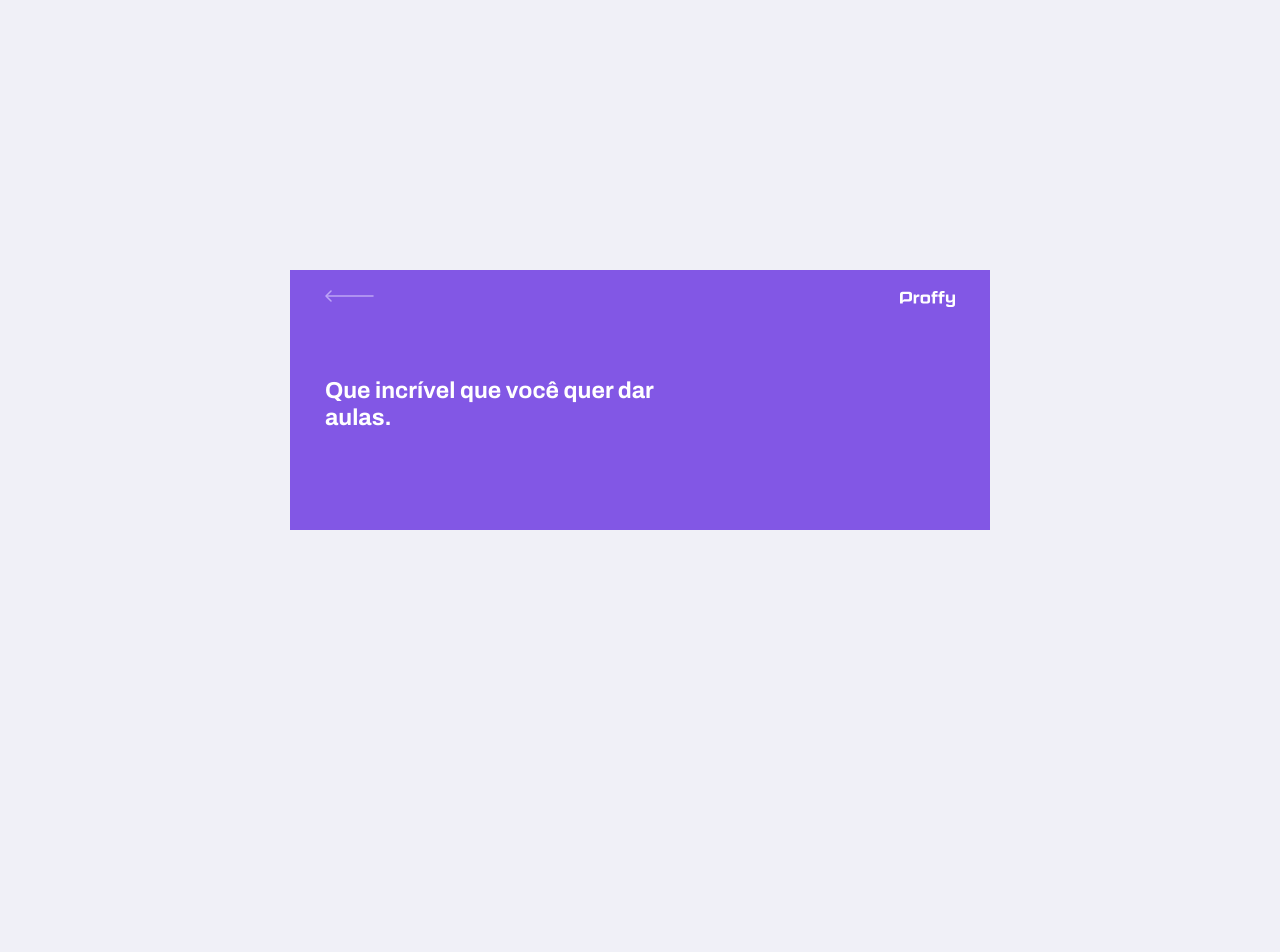
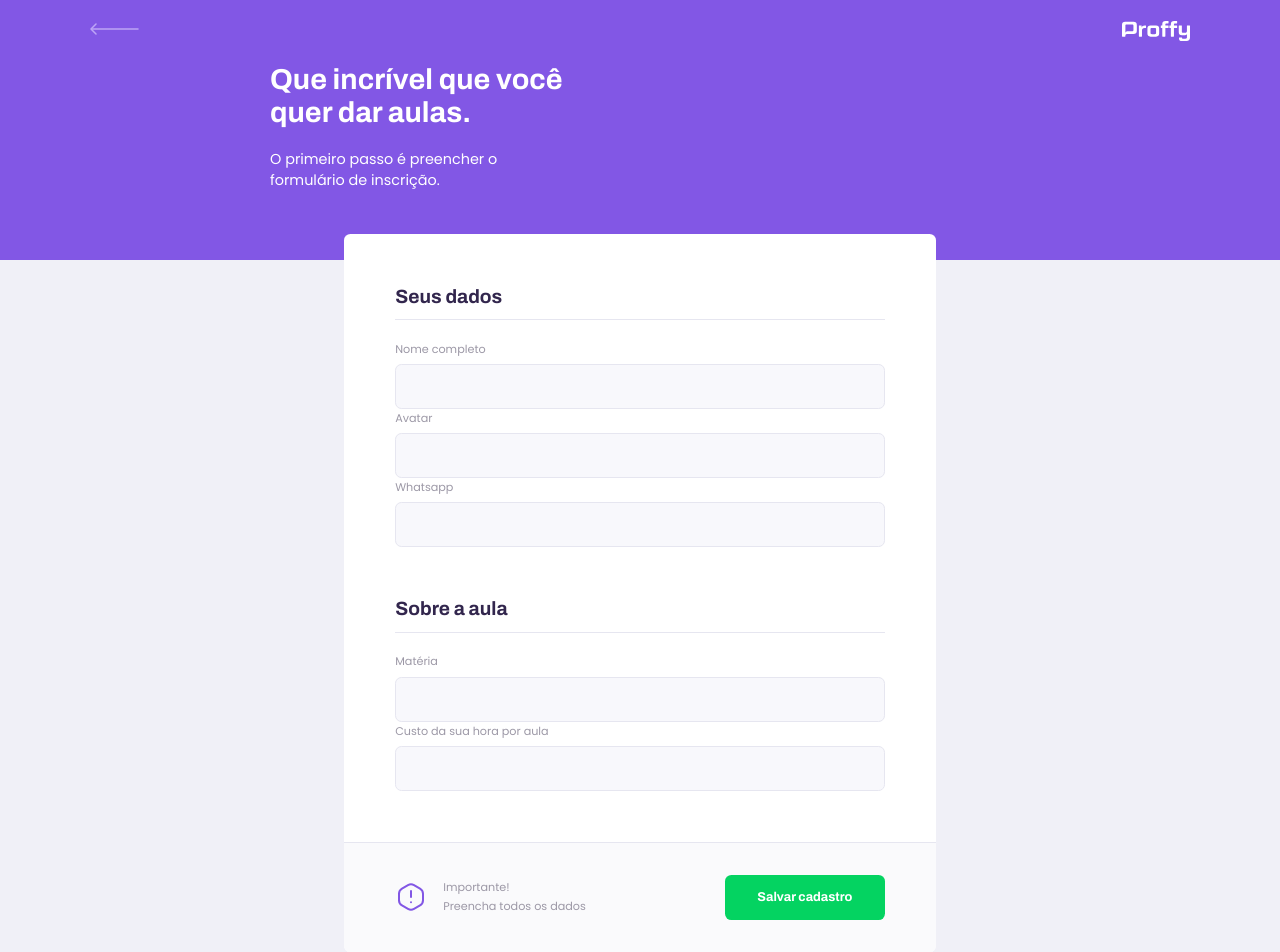
Before and after one commit to lucsmac/proffy-frontend-web, a React (Create React App) app: page /give-classes in a window 1280 px wide. Before the commit the page ends 800 px from the top, so only its background shows below. Built offline with nearby package versions, Linux system fonts and the light colour scheme.

Commit message:
built teacher form

```diff
--- a/src/assets/styles/global.css
+++ b/src/assets/styles/global.css
@@ -58,6 +58,6 @@
 
 @media (min-width: 700px) {
 	:root {
-		font-size: 40%;
+		font-size: 50%;
   }
 }
--- /dev/null
+++ b/src/components/Input/index.tsx
@@ -0,0 +1,20 @@
+import React, { InputHTMLAttributes } from 'react'
+
+import './styles.css'
+
+interface InputProps extends InputHTMLAttributes<HTMLInputElement> {
+  name: string,
+  label: string,
+}
+
+const Input: React.FC<InputProps> = ({ label, name, ...rest }) => {
+  return (
+    <div className="input-block">
+      <label htmlFor={name}>{label}</label>
+      <input type="text" id={name} {...rest}
+      />
+    </div>
+  )
+}
+
+export default Input
--- /dev/null
+++ b/src/components/Input/styles.css
@@ -0,0 +1,34 @@
+.input-block {
+  position: relative;
+}
+
+.input-block * .input-block {
+  margin-top: 1.4rem
+}
+
+.input-block label {
+  font-size: 1.4rem;
+}
+
+.input-block input {
+  width: 100%;
+  height: 5.6rem;
+  margin-top: 0.8rem;
+  border-radius: 0.8rem;
+  background: var(--color-input-background);
+  border: 1px solid var(--color-line-in-white);
+  outline: 0;
+  padding: 0 1.6rem;
+  font: 1.6rem Archivo;
+}
+
+.input-block:focus-within::after {
+  width: calc(100% - 3.2rem);
+  height: 2px;
+  content: '';
+  background: var(--color-primary-light);
+  position: absolute;
+  left: 1.6rem;
+  right: 1.6rem;
+  bottom: 0;
+}
--- a/src/components/PageHeader/index.tsx
+++ b/src/components/PageHeader/index.tsx
@@ -7,7 +7,8 @@
 import './styles.css'
 
 interface PageHeaderProps {
-  title: string;
+  title: string,
+  description?: string
 }
 
 const PageHeader: React.FC<PageHeaderProps> = (props) => {
@@ -23,6 +24,7 @@
 
         <div className="header-content">
           <strong>{props.title}</strong>
+          {props.description && <p>{props.description}</p>}
 
           {props.children}
         </div>
--- a/src/components/PageHeader/styles.css
+++ b/src/components/PageHeader/styles.css
@@ -40,6 +40,16 @@
   color: var(--color-title-in-primary);
 }
 
+.page-header .header-content p {
+  max-width: 30rem;
+
+  margin-top: 2.4rem;
+
+  font-size: 1.8rem;
+  line-height: 2.6rem;
+  color: var(--color-title-in-primary);
+}
+
 @media (min-width: 700px) {
   .page-header {
     height: 260px;
--- a/src/pages/TeacherForm/index.tsx
+++ b/src/pages/TeacherForm/index.tsx
@@ -1,11 +1,45 @@
 import React from 'react'
 import PageHeader from '../../components/PageHeader'
+
+import './styles.css'
+import Input from '../../components/Input'
+import WarningIcon from '../../assets/images/icons/warning.svg'
 
 const TeacherForm = () => {
   return (
     <div id="page-teacher-form" className="container">
-      <PageHeader title="Que incrível que você quer dar aulas.">
-      </PageHeader>
+      <PageHeader
+        title="Que incrível que você quer dar aulas."
+        description="O primeiro passo é preencher o formulário de inscrição."
+      />
+
+      <main>
+        <fieldset>
+          <legend>Seus dados</legend>
+
+          <Input name="name" label="Nome completo" />
+          <Input name="avatar" label="Avatar" />
+          <Input name="whatsapp" label="Whatsapp" />
+
+        </fieldset>
+
+        <fieldset>
+          <legend>Sobre a aula</legend>
+
+          <Input name="subject" label="Matéria" />
+          <Input name="cost" label="Custo da sua hora por aula" />
+
+        </fieldset>
+
+        <footer>
+          <p>
+            <img src={WarningIcon} alt="Aviso importante" />
+            Importante! <br />
+            Preencha todos os dados
+          </p>
+          <button>Salvar cadastro</button>
+        </footer>
+      </main>
     </div>
   )
 }
--- a/src/pages/TeacherForm/styles.css
+++ b/src/pages/TeacherForm/styles.css
@@ -0,0 +1,115 @@
+#page-teacher-form {
+  width: 100vw;
+  height: 100vh;
+}
+
+#page-teacher-form .page-header .header-content {
+  margin-bottom: 6.4rem;
+}
+
+#page-teacher-form main {
+  background-color: var(--color-box-base);
+  width: 100%;
+  max-width: 74rem;
+  border-radius: 0.8rem;
+  margin: -3.2rem auto 3.2rem;
+  padding-top: 6.4rem;
+  overflow: hidden;
+}
+
+#page-teacher-form main fieldset {
+  border: 0;
+  padding: 0 2.4rem;
+}
+
+#page-teacher-form main fieldset + fieldset {
+  margin-top: 6.4rem;
+}
+
+#page-teacher-form main fieldset legend {
+  font: 700 2.4rem Archivo;
+  color: var(--color-text-title);
+  margin-bottom: 2.4rem;
+  display: flex;
+  align-items: center;
+  justify-content: space-between;
+  width: 100%;
+  padding-bottom: 1.6rem;
+  border-bottom: 1px solid var(--color-line-in-white);
+}
+
+#page-teacher-form main label {
+  color: var(--color-text-complement);
+}
+
+#page-teacher-form main footer {
+  padding: 4rem 2.4rem;
+  background-color: var(--color-box-footer);
+  border-top: 1px solid var(--color-line-in-white);
+  margin-top: 6.4rem;
+}
+
+#page-teacher-form main footer p {
+  display: flex;
+  align-items: center;
+  justify-content: center;
+  font-size: 1.4rem;
+  line-height: 2.4rem;
+  color: var(--color-text-complement);
+}
+
+#page-teacher-form main footer p img {
+  margin-right: 2rem;
+}
+
+#page-teacher-form main footer button {
+  width: 100%;
+  height: 5.6rem;
+  background-color: var(--color-secundary);
+  color: var(--color-button-text);
+  border: 0;
+  border-radius: 0.8rem;
+  cursor: pointer;
+  font: 700 1.6rem Archivo;
+  display: flex;
+  align-items: center;
+  justify-content: center;
+  text-decoration: none;
+  transition: background-color 0.2s;
+  margin-top: 3.2rem;
+}
+
+#page-teacher-form main footer button:hover {
+  background-color: var(--color-secundary);
+}
+
+@media (min-width: 700px) {
+  #page-teacher-form {
+    max-width: 100vw;
+  }
+
+  #page-teacher-form .page-header .header-conter {
+    margin-bottom: 0;
+  }
+
+  #page-teacher-form main fieldset {
+    padding: 0 6.4rem;
+  }
+
+  #page-teacher-form main footer {
+    padding: 4.0rem 6.4rem;
+    display: flex;
+    align-items: center;
+    justify-content: space-between;
+  }
+
+  #page-teacher-form main footer p {
+    justify-content: space-between;
+  }
+
+  #page-teacher-form main footer button {
+    width: 20rem;
+    margin-top: 0;
+  }
+
+}
--- a/src/pages/TeacherList/index.tsx
+++ b/src/pages/TeacherList/index.tsx
@@ -3,32 +3,16 @@
 import './styles.css'
 import PageHeader from '../../components/PageHeader'
 import TeacherItem from '../../components/TeacherItem'
+import Input from '../../components/Input'
 
 const TeacherList = () => {
   return (
     <div id="page-teacher-list" className="container">
       <PageHeader title="Estes são os proffys disponíveis.">
         <form id="search-teachers">
-          <div className="input-block">
-            <label htmlFor="subject">
-              Matérias
-            </label>
-            <input type="text" id="subject" />
-          </div>
-
-          <div className="input-block">
-            <label htmlFor="week_day">
-              Dia da semana
-            </label>
-            <input type="text" id="week_day" />
-          </div>
-
-          <div className="input-block">
-            <label htmlFor="time">
-              Hora
-            </label>
-            <input type="text" id="time" />
-          </div>
+          <Input name="subject" label="Matéria" />
+          <Input name="week_day" label="Dia da semana" />
+          <Input type="time" name="time" label="Hora" />
         </form>
       </PageHeader>
 
--- a/src/pages/TeacherList/styles.css
+++ b/src/pages/TeacherList/styles.css
@@ -9,41 +9,6 @@
 
 #search-teachers label {
   color: var(--color-text-in-primary);
-}
-
-#search-teachers .input-block {
-  position: relative;
-}
-
-#search-teachers .input-block * .input-block {
-  margin-top: 1.4rem
-}
-
-#search-teachers .input-block label {
-  font-size: 1.4rem;
-}
-
-#search-teachers .input-block input {
-  width: 100%;
-  height: 5.6rem;
-  margin-top: 0.8rem;
-  border-radius: 0.8rem;
-  background: var(--color-input-background);
-  border: 1px solid var(--color-line-in-white);
-  outline: 0;
-  padding: 0 1.6rem;
-  font: 1.6rem Archivo;
-}
-
-#search-teachers .input-block:focus-within::after {
-  width: calc(100% - 3.2rem);
-  height: 2px;
-  content: '';
-  background: var(--color-primary-light);
-  position: absolute;
-  left: 1.6rem;
-  right: 1.6rem;
-  bottom: 0;
 }
 
 #page-teacher-list main {
```
